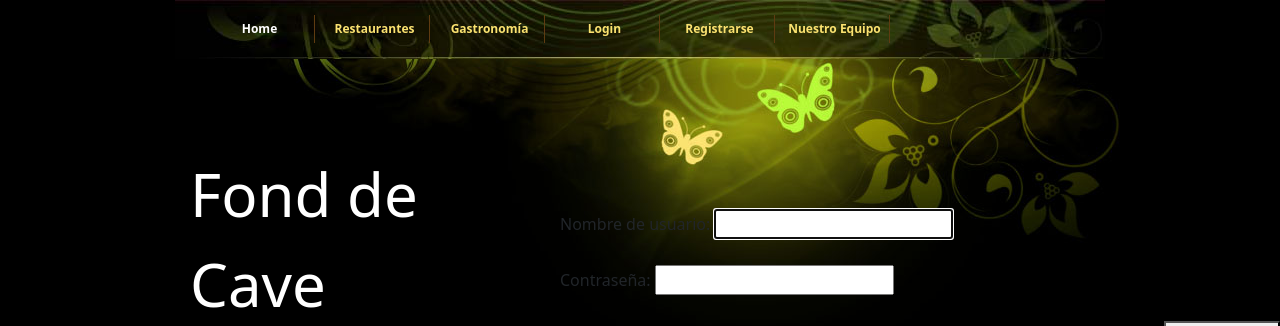
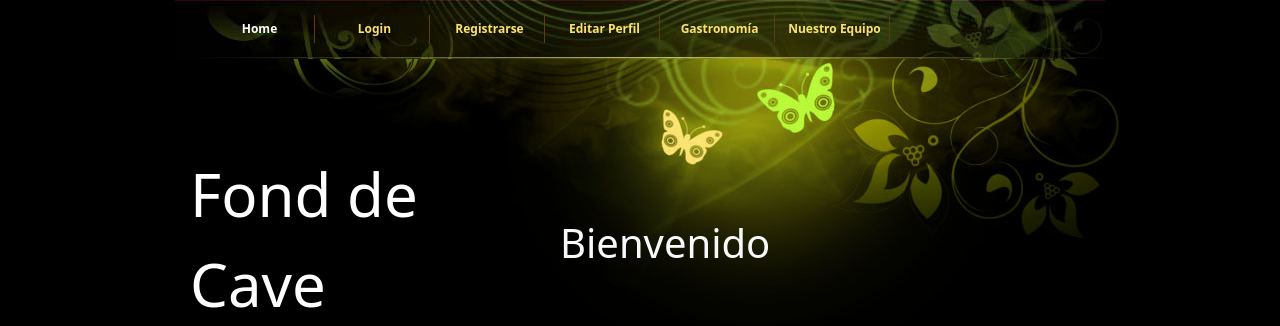
Before and after one commit to Rodrigoacco/EntregaFinalPython-Accorinti, a Django app: page /perfil/login/ in a window 1280 px wide. Shown: the top 326 px of the page. Run offline with Django 4.2, Linux system fonts and the light colour scheme.

Commit message:
Correccion de errores

```diff
--- a/Final/core/templates/core/base.html
+++ b/Final/core/templates/core/base.html
@@ -17,10 +17,10 @@
         <div id="templatemo_menu_section">
             <ul>
                 <li><a href="{% url 'index' %}" class="current">Home</a></li>
-                <li><a href="#">Restaurantes</a></li>
-                <li><a href="#}">Gastronomía</a></li>
                 <li><a href="{% url 'login' %}">Login</a></li>
                 <li><a href="{% url 'registro' %}">Registrarse</a></li>
+                <li><a href="{% url 'Editar_perfil' %}">Editar Perfil</a></li>
+                <li><a href="#}">Gastronomía</a></li>
                 <li><a href="{% url 'empleados' %}">Nuestro Equipo</a></li>
             </ul>
 		</div>
--- a/Final/core/views.py
+++ b/Final/core/views.py
@@ -22,7 +22,6 @@
     total = cache.get("contador", 0)
     total += 1
     cache.set("contador", total)
-    print(f"\n\nCACHE:\n{cache.get('contador')}\n\n")
     try:
         avatar = Avatar.objects.get(user=request.user)
         context = {'imagen': avatar.imagen.url}
--- a/Final/perfil/templates/perfil/avatar_form.html
+++ b/Final/perfil/templates/perfil/avatar_form.html
@@ -1,6 +1,9 @@
 {% extends 'core/base.html' %}
 
 {% block contenido_central %}
+
+{% load static %}
+
 {{ msj }}
 <h3>Cargar Avatar</h3>
 <form action="" method="POST" enctype="multipart/form-data">
--- a/Final/perfil/templates/perfil/edit.html
+++ b/Final/perfil/templates/perfil/edit.html
@@ -1,13 +1,17 @@
 {% extends 'core/base.html' %}
 
 {% block contenido_central %}
+
+{% load static %}
+
 {{ msj }}
-<form action="" method="POST">
+<form action="" method="POST" class="text-light">
 
     {% csrf_token %}
     <table>
         {{ form.as_table }}
     </table>
+    <a href="{% url 'agregar_avatar' %}">Cargar Avatar</a>
     <button type="submit">Actualizar</button>
 
 </form>
--- a/Final/perfil/templates/perfil/login.html
+++ b/Final/perfil/templates/perfil/login.html
@@ -1,8 +1,12 @@
 {% extends 'core/base.html' %}
 
 {% block contenido_central %}
-{{ msj }}
-<form action="" method="POST">
+
+{% load static %}
+<h1 class="text-light">
+    {{ msj }}
+</h1>
+<form action="" method="POST" class="text-light m-5 d-flex justify-content-center">
 
     {% csrf_token %}
 
--- a/Final/perfil/templates/perfil/logout.html
+++ b/Final/perfil/templates/perfil/logout.html
@@ -2,6 +2,8 @@
 
 {% block contenido_central %}
 
-<h1>Hasta Pronto!</h1>
+{% load static %}
+
+<h1 class=" text-light" >Hasta Pronto!</h1>
 
 {% endblock %}
--- a/Final/perfil/views.py
+++ b/Final/perfil/views.py
@@ -10,7 +10,7 @@
 # Create your views here.
 
 def login_request(request):
-    msj = ""
+    msj = "Bienvenido"
     if request.method == "POST":
         form = AuthenticationForm(request, data=request.POST)
         if form.is_valid():
@@ -18,12 +18,12 @@
             contra = form.cleaned_data.get('password')
             user = authenticate(username=usuario, password=contra)
 
-            if user:
+            if user is not None:
                 login(request, user)
                 if request.GET.get('next'):
                     return redirect(request.GET.get('next'))
                 else:
-                    return render(request, 'core/index.html')
+                    return render(request, "core/index.html", {"msj": f"Bienvenido {usuario}"})
             else:
                 msj = "ERROR DE USUARIO"
         else:
```
Also changed, not shown: Final/core/templates/core/index.html (+3 -4 lines), Final/perfil/templates/perfil/registro.html (+6 -2 lines), Final/media/avatares/20160924_163218.jpg (added).
